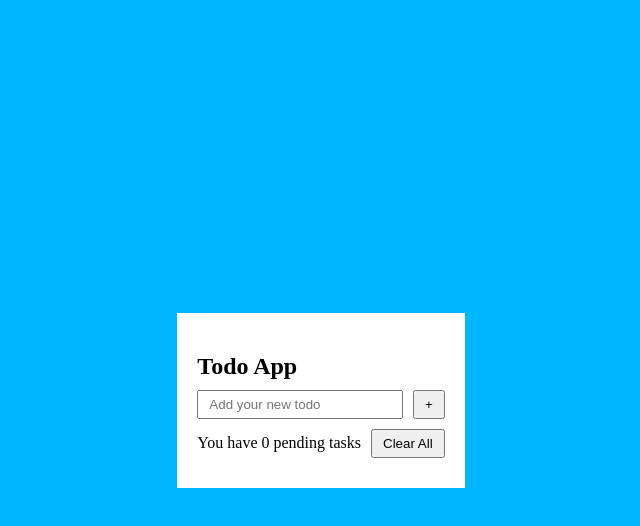
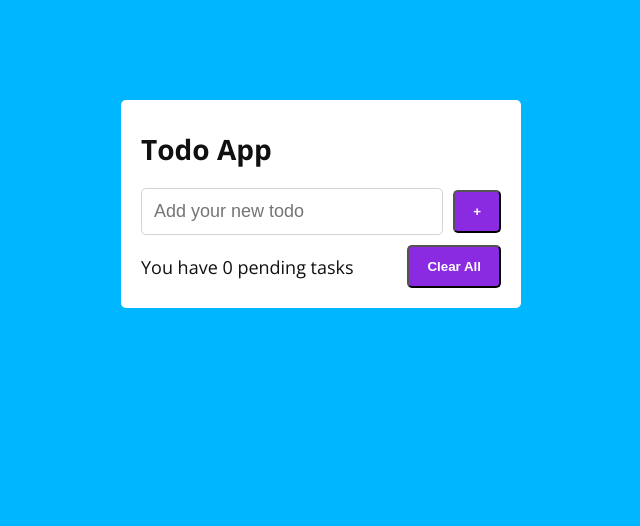
Before and after one commit to tarunislucky/simple-todo-list, a plain HTML site: page index.html in a window 1280 px wide. Shown: the whole page, without its empty margins (319-959 px from the left). Drawn offline with nearby package versions, Linux system fonts and the light colour scheme.

Commit message:
button styles

```diff
--- a/index.html
+++ b/index.html
@@ -5,6 +5,7 @@
     <meta http-equiv="X-UA-Compatible" content="IE=edge">
     <meta name="viewport" content="width=device-width, initial-scale=1.0">
     <title>ToDo List</title>
+    <link href="https://fonts.googleapis.com/css2?family=Open+Sans:wght@400;700&display=swap" rel="stylesheet">
     <link rel="stylesheet" href="https://cdnjs.cloudflare.com/ajax/libs/font-awesome/5.15.4/css/all.min.css" integrity="sha512-1ycn6IcaQQ40/MKBW2W4Rhis/DbILU74C1vSrLJxCq57o941Ym01SwNsOMqvEBFlcgUa6xLiPY/NS5R+E6ztJQ==" crossorigin="anonymous" referrerpolicy="no-referrer" />
     <link rel="stylesheet" href="style.css">
   </head>
--- a/script.js
+++ b/script.js
@@ -1,5 +1,3 @@
-//my second git push
-console.log("ok")
 
 // dom elements
 
@@ -34,7 +32,7 @@ function addTask() {
 
   const taskHtml = `<li class="item">
                     <p>${taskInput.value}</p>
-                    <div class="btn delete-btn"><i class="fas fa-trash"></i></div>
+                    <div class="btn btn-red delete-btn"><i class="fas fa-trash"></i></div>
                    </li>`;
 
   taskContainer.insertAdjacentHTML("beforeend", taskHtml);
--- a/style.css
+++ b/style.css
@@ -1,53 +1,63 @@
-*{
+* {
 	padding: 0;
 	margin: 0;
 	box-sizing: border-box;
 }
 
-body{
-  display: flex;
-  min-height: 100vh;
-  align-items: center;
-  justify-content: center;
+body {
 	background-color: #00b7ff;
+	font-family: "Open Sans", sans-serif;
+	color: #101010;
+	font-size: 18px;
 }
-i{
+i {
 	pointer-events: none;
 }
 
-.container{
+.container {
 	background-color: #fff;
-  padding: 30px 20px;
+	padding: 20px;
+	margin: auto;
+	border-radius: 5px;
+	margin-top: 100px;
 	display: flex;
 	flex-direction: column;
 	justify-content: space-between;
+	width: 400px;
 }
-.heading-title{
-  margin: 10px 0;
+.heading-title {
+	margin: 10px 0 20px;
+	font-size: 28px;
+	font-weight: 700;
 }
-.add-task{
+.add-task {
 	margin-bottom: 10px;
 }
-.task-input{
-  padding: 5px 10px;
+.task-input {
+	font-size: 18px;
+	padding: 12px 12px;
 	flex-grow: 1;
+	border-radius: 5px;
+	border: 1px solid #d3d3d3;
 }
-.list{
+.list {
 	list-style: none;
 }
-.list .item{
-  padding: 10px;
-  background-color: lightgrey;
+.list .item {
+	padding-left: 10px;
+	background-color: #f3f3f3;
 	margin-bottom: 10px;
+	border-radius: 5px;
 }
 
-.item{
+.item {
 	display: flex;
 	justify-content: space-between;
 	align-items: center;
 }
 
-.clear-section, .add-task{
+.clear-section,
+.add-task {
 	display: flex;
 	justify-content: space-between;
 	align-items: center;
@@ -55,6 +65,16 @@ i{
 }
 
 .btn {
-  padding: 5px 10px;
+	padding: 12px 18px;
+	border-radius: 5px;
 	cursor: pointer;
+	color: #fff;
+	font-weight: bold;
+	background-color: blueviolet;
 }
+
+.btn-red {
+	background-color: #e04d16;
+	border-top-left-radius: 0;
+	border-bottom-left-radius: 0;
+}
```
Lines whose indentation alone changed are shown as unchanged.
